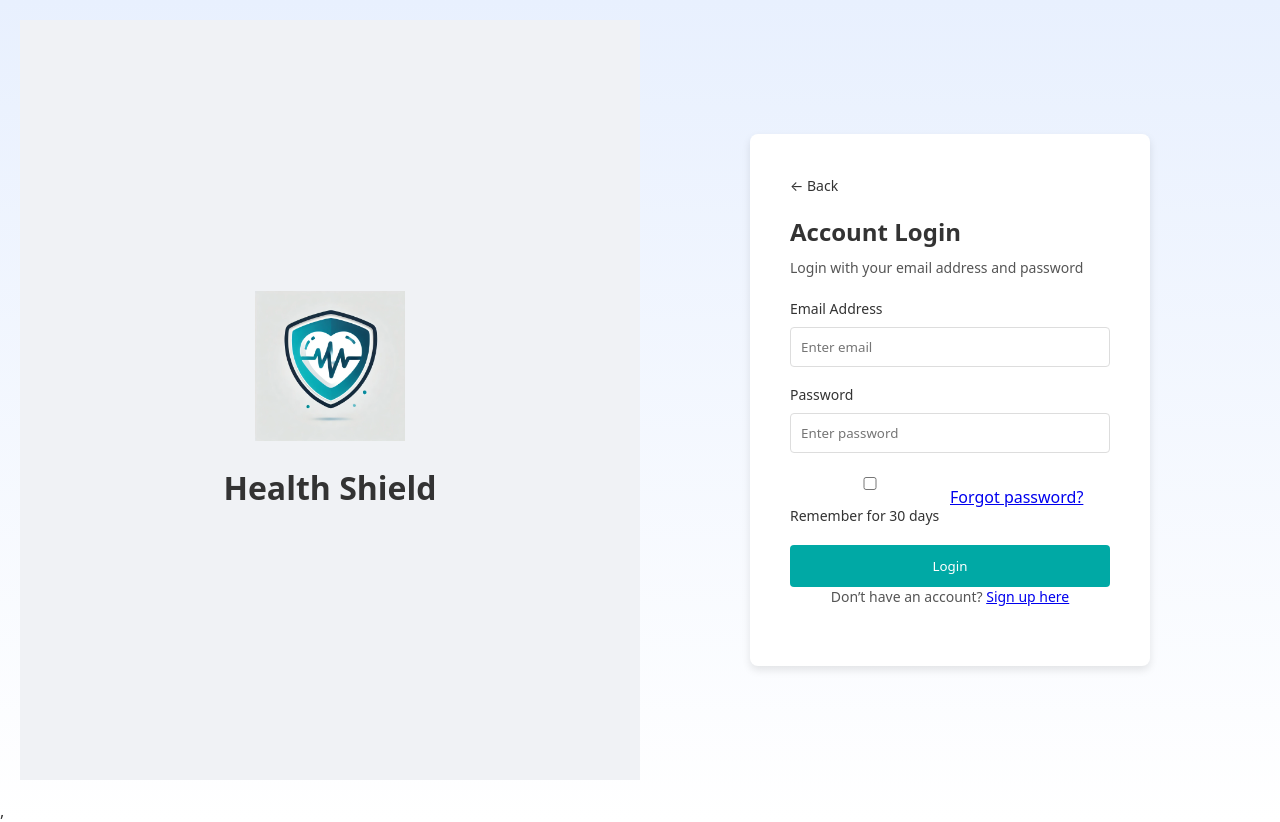
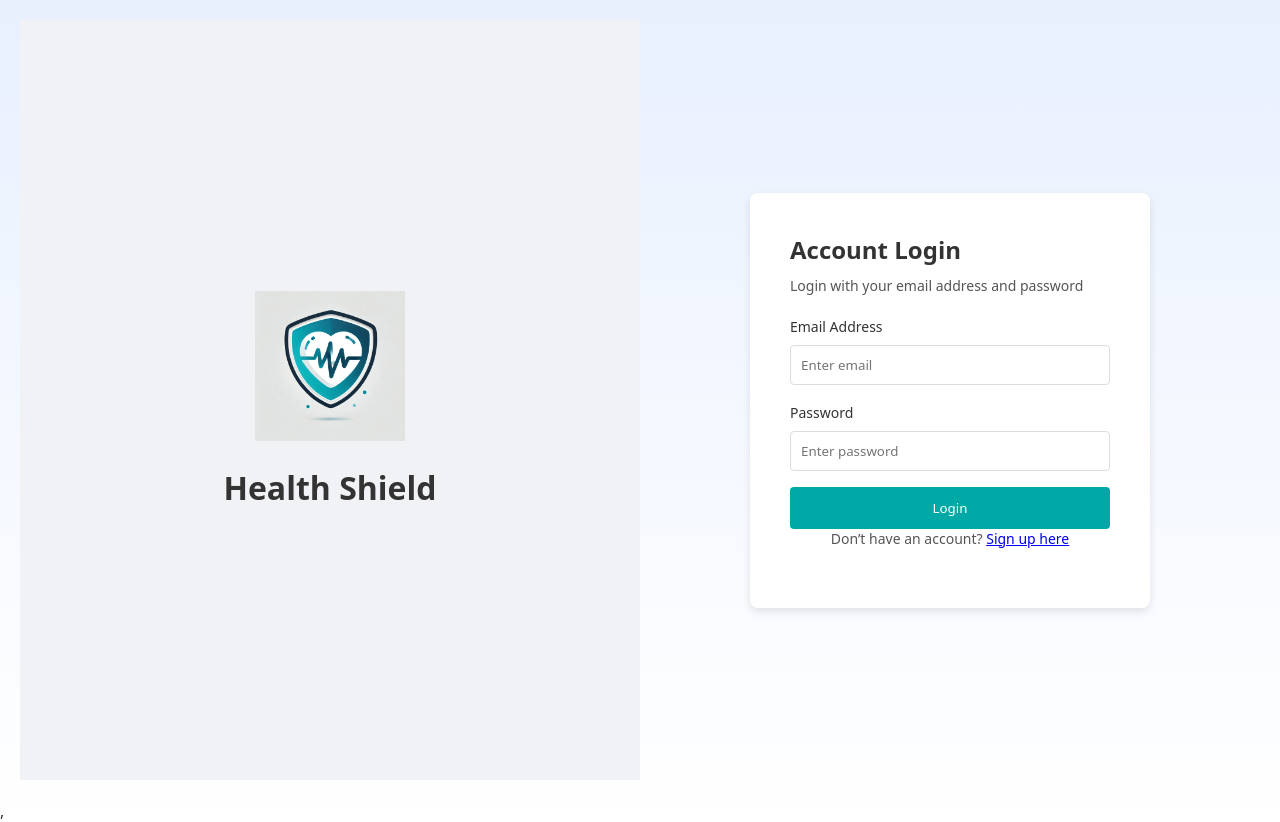
Before and after one commit to KabirTapiawala/Health-Shield-Application, a React (Create React App) app in the folder my-app/: page / in a window 1280 px wide. Built offline with nearby package versions, Linux system fonts and the light colour scheme.

Commit message:
Minor bug fixes, UI enhancement, logout

```diff
--- a/my-app/src/components/Auth/Login.js
+++ b/my-app/src/components/Auth/Login.js
@@ -5,22 +5,26 @@ import './Auth.css';
 function Login({ email, password, setEmail, setPassword, onSubmit }) {
   return (
     <div className="auth-container">
-      <Link to="/" className="back-link">← Back</Link>
       <h2>Account Login</h2>
       <p>Login with your email address and password</p>
       <form onSubmit={onSubmit} className="login-form">
         <label>Email Address</label>
-        <input type="email" value={email} onChange={(e) => setEmail(e.target.value)} placeholder="Enter email" required />
+        <input
+          type="email"
+          value={email}
+          onChange={(e) => setEmail(e.target.value)}
+          placeholder="Enter email"
+          required
+        />
 
         <label>Password</label>
-        <input type="password" value={password} onChange={(e) => setPassword(e.target.value)} placeholder="Enter password" required />
-
-        <div className="remember-forgot">
-          <label>
-            <input type="checkbox" /> Remember for 30 days
-          </label>
-          <Link to="/forgot-password">Forgot password?</Link>
-        </div>
+        <input
+          type="password"
+          value={password}
+          onChange={(e) => setPassword(e.target.value)}
+          placeholder="Enter password"
+          required
+        />
 
         <button type="submit" className="auth-button">Login</button>
       </form>
--- a/my-app/src/components/Sidebar.js
+++ b/my-app/src/components/Sidebar.js
@@ -1,9 +1,16 @@
 import React from 'react';
-import { Link } from 'react-router-dom';
+import { Link, useNavigate } from 'react-router-dom';
 import './Sidebar.css';
 import logo from '../assets/logo.png'; // Import the logo image
 
 function Sidebar() {
+  const navigate = useNavigate(); // Hook for navigation
+
+  const handleLogout = () => {
+    // Perform any logout-related logic here, e.g., clearing tokens
+    navigate('/'); // Redirect to the '/' route
+  };
+
   return (
     <div className="sidebar">
       <div className="sidebar-logo">
@@ -16,7 +23,7 @@ function Sidebar() {
         <li><Link to="/profile">Profile</Link></li>
         <li><Link to="/prescriptions">Prescriptions</Link></li>
       </ul>
-      <button className="logout">Logout</button>
+      <button className="logout" onClick={handleLogout}>Logout</button>
     </div>
   );
 }
--- a/my-app/src/pages/Profile.js
+++ b/my-app/src/pages/Profile.js
@@ -11,6 +11,7 @@ function Profile() {
   const [editMode, setEditMode] = useState(false); // Track if in edit mode
   const [changePasswordMode, setChangePasswordMode] = useState(false); // Track if in change password mode
   const { user } = useAuth(); // Get the user from context
+  const { login } = useAuth(); // Destructure login from useAuth
 
   // State variables for profile information
   const [profileInfo, setProfileInfo] = useState({
@@ -123,6 +124,8 @@ function Profile() {
 
       if (response.data.success) {
         console.log('Profile updated successfully');
+        console.log('user', response.data.user);
+        login(response.data.user);
       } else {
         console.error('Failed to update profile:', response.data.message);
       }
```
